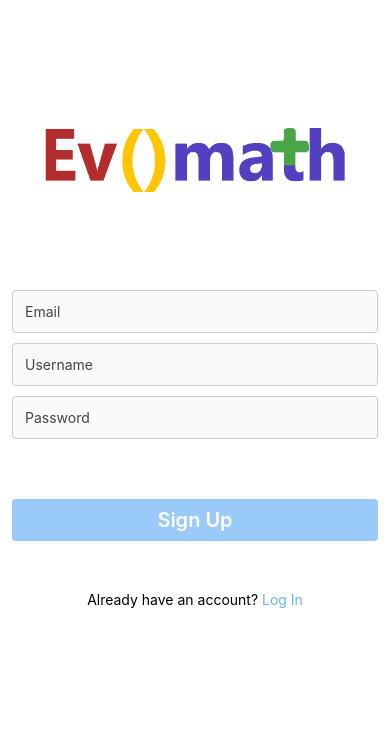
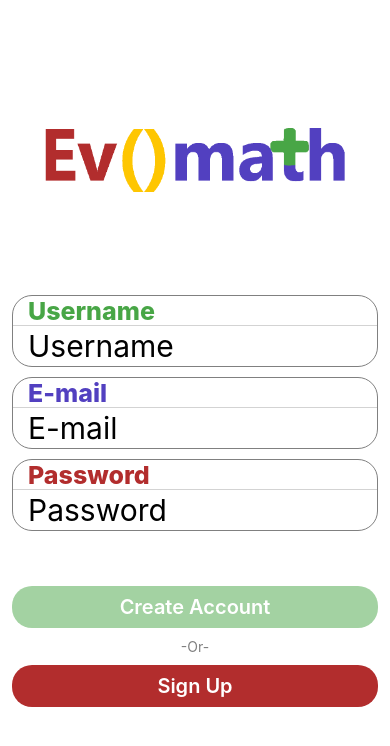
Before and after one commit to markosneiders/Evomath, a React Native app: screen /SignupScreen in a window 390 px wide. Shown: the top 746 px of the page. Built offline with nearby package versions, Linux system fonts and the light colour scheme; no server answers.

Commit message:
Log in/Sign up face lift

```diff
--- a/src/components/LoginForm/LoginForm.js
+++ b/src/components/LoginForm/LoginForm.js
@@ -13,6 +13,8 @@ import { firebase } from "../../firebase";
 import { Formik } from "formik";
 import * as Yup from "yup";
 import Validator from "email-validator";
+
+import TextIn from "../TextInput/TextIn"; //Self made text input component
 
 const LoginForm = ({ navigation }) => {
 	const LoginFormSchema = Yup.object().shape({
@@ -57,68 +59,55 @@ const LoginForm = ({ navigation }) => {
 			>
 				{({ handleChange, handleBlur, handleSubmit, values, isValid }) => (
 					<>
-            <View
-              style={[
-                styles.inputField,
-                {
-                  borderColor:
+						<TextIn
+							title="E-mail"
+							color="#5240C0"
+							text={values.email}
+							setText={handleChange("email")}
+							keyboardType={"email-address"}
+							secure={false}
+							caps={"none"}
+							borderColor={
 								values.email.length < 1 || Validator.validate(values.email)
-                      ? "#ccc"
-                      : "red",
-                },
-              ]}
-            >
-              <TextInput
-                placeholderTextColor="#444"
-                placeholder="Email"
-                autoCapitalize="none"
-                keyboardType="email-address"
-                textContentType="emailAddress"
-                // autoFocus={true}
-                onChangeText={handleChange("email")}
-                onBlur={handleBlur("email")}
-                value={values.email}
+									? "gray"
+									: "red"
+							}
 						/>
-            </View>
-            <View
-              style={[
-                styles.inputField,
-                {
-                  borderColor:
+
+						<TextIn
+							title="Password"
+							color="#B22D2D"
+							text={values.password}
+							setText={handleChange("password")}
+							keyboardType={"email-address"}
+							secure={true}
+							borderColor={
 								1 > values.password.length || values.password.length >= 6
-                      ? "#ccc"
-                      : "red",
-                },
-              ]}
-            >
-              <TextInput
-                placeholderTextColor="#444"
-                placeholder="Password"
-                autoCapitalize="none"
-                autoCorrect={false}
-                secureTextEntry={true}
-                textContentType="password"
-                onChangeText={handleChange("password")}
-                onBlur={handleBlur("password")}
-                value={values.password}
+									? "gray"
+									: "red"
+							}
 						/>
-            </View>
+
 						<View style={{ alignItems: "flex-end", marginBottom: 30 }}>
 							<Text style={{ color: "#6BB0F5" }}>Forgot password?</Text>
 						</View>
+						<View style={styles.buttonContainer}>
 							<Pressable
 								titleSize={20}
 								style={styles.button(isValid)}
 								onPress={handleSubmit}
 								disabled={!isValid}
 							>
-              <Text style={styles.buttonText}>Log in</Text>
+								<Text style={styles.buttonText}>Log In</Text>
 							</Pressable>
-
-            <View style={styles.signupContainer}>
-              <Text>Don't have an account? </Text>
-              <TouchableOpacity onPress={() => navigation.push("SignupScreen")}>
-                <Text style={{ color: "#6BB0F5" }}>Sign Up</Text>
+							<View style={{ paddingVertical: 10 }}>
+								<Text style={{ color: "gray" }}>-Or-</Text>
+							</View>
+							<TouchableOpacity
+								style={[styles.button(true), { backgroundColor: "#B22D2D" }]}
+								onPress={() => navigation.push("SignupScreen")}
+							>
+								<Text style={styles.buttonText}>Sign Up</Text>
 							</TouchableOpacity>
 						</View>
 					</>
@@ -141,22 +130,21 @@ const styles = StyleSheet.create({
 		borderWidth: 1,
 	},
 	button: (isValid) => ({
-    backgroundColor: isValid ? "#0096F6" : "#9ACAF7",
+		backgroundColor: isValid ? "rgba(72,166,70,1)" : "rgba(72,166,70,0.5)",
 		alignItems: "center",
 		justifyContent: "center",
 		minHeight: 42,
-    borderRadius: 4,
+		borderRadius: 20,
+		width: "100%",
 	}),
 	buttonText: {
 		fontWeight: "600",
 		color: "#fff",
 		fontSize: 20,
 	},
-  signupContainer: {
-    flexDirection: "row",
-    width: "100%",
-    justifyContent: "center",
-    marginTop: 50,
+	buttonContainer: {
+		alignItems: "center",
+		marginTop: 30,
 	},
 });
 
--- a/src/components/SignupForm/SignupForm.js
+++ b/src/components/SignupForm/SignupForm.js
@@ -13,7 +13,7 @@ import { Formik } from "formik";
 import * as Yup from "yup";
 import Validator from "email-validator";
 import { firebase, db } from "../../firebase";
-
+import TextIn from "../TextInput/TextIn";
 const SignupForm = ({ navigation }) => {
 	const SignupFormSchema = Yup.object().shape({
 		email: Yup.string().email().required("An email is required"),
@@ -60,86 +60,58 @@ const SignupForm = ({ navigation }) => {
 			>
 				{({ handleChange, handleBlur, handleSubmit, values, isValid }) => (
 					<>
-            <View
-              style={[
-                styles.inputField,
-                {
-                  borderColor:
+						<TextIn
+							title="Username"
+							color="#48A646"
+							text={values.username}
+							setText={handleChange("username")}
+							secure={false}
+						/>
+						<TextIn
+							title="E-mail"
+							color="#5240C0"
+							text={values.email}
+							setText={handleChange("email")}
+							keyboardType={"email-address"}
+							secure={false}
+							caps={"none"}
+							borderColor={
 								values.email.length < 1 || Validator.validate(values.email)
-                      ? "#ccc"
-                      : "red",
-                },
-              ]}
-            >
-              <TextInput
-                placeholderTextColor="#444"
-                placeholder="Email"
-                autoCapitalize="none"
-                keyboardType="email-address"
-                textContentType="emailAddress"
-                // autoFocus={true}
-                onChangeText={handleChange("email")}
-                onBlur={handleBlur("email")}
-                value={values.email}
+									? "gray"
+									: "red"
+							}
 						/>
-            </View>
-            <View
-              style={[
-                styles.inputField,
-                {
-                  borderColor:
-                    1 > values.username.length || values.username.length >= 2
-                      ? "#ccc"
-                      : "red",
-                },
-              ]}
-            >
-              <TextInput
-                placeholderTextColor="#444"
-                placeholder="Username"
-                autoCapitalize="none"
-                textContentType="username"
-                onChangeText={handleChange("username")}
-                onBlur={handleBlur("username")}
-                value={values.username}
+
+						<TextIn
+							title="Password"
+							color="#B22D2D"
+							text={values.password}
+							setText={handleChange("password")}
+							keyboardType={"email-address"}
+							secure={true}
+							borderColor={
+								1 > values.password.length || values.password.length >= 6
+									? "gray"
+									: "red"
+							}
 						/>
-            </View>
-            <View
-              style={[
-                styles.inputField,
-                {
-                  borderColor:
-                    1 > values.password.length || values.password.length >= 6
-                      ? "#ccc"
-                      : "red",
-                },
-              ]}
-            >
-              <TextInput
-                placeholderTextColor="#444"
-                placeholder="Password"
-                autoCapitalize="none"
-                autoCorrect={false}
-                secureTextEntry={true}
-                textContentType="password"
-                onChangeText={handleChange("password")}
-                onBlur={handleBlur("password")}
-                value={values.password}
-              />
-            </View>
+						<View style={styles.buttonContainer}>
 							<Pressable
 								titleSize={20}
 								style={styles.button(isValid)}
 								onPress={handleSubmit}
 								disabled={!isValid}
 							>
+								<Text style={styles.buttonText}>Create Account</Text>
+							</Pressable>
+							<View style={{ paddingVertical: 10 }}>
+								<Text style={{ color: "gray" }}>-Or-</Text>
+							</View>
+							<TouchableOpacity
+								style={[styles.button(true), { backgroundColor: "#B22D2D" }]}
+								onPress={() => navigation.push("SignupScreen")}
+							>
 								<Text style={styles.buttonText}>Sign Up</Text>
-            </Pressable>
-
-            <View style={styles.signupContainer}>
-              <Text>Already have an account? </Text>
-              <TouchableOpacity onPress={() => navigation.goBack()}>
-                <Text style={{ color: "#6BB0F5" }}>Log In</Text>
 							</TouchableOpacity>
 						</View>
 					</>
@@ -162,22 +134,20 @@ const styles = StyleSheet.create({
 		borderWidth: 1,
 	},
 	button: (isValid) => ({
-    backgroundColor: isValid ? "#0096F6" : "#9ACAF7",
+		backgroundColor: isValid ? "rgba(72,166,70,1)" : "rgba(72,166,70,0.5)",
 		alignItems: "center",
 		justifyContent: "center",
 		minHeight: 42,
-    borderRadius: 4,
-    marginTop: 50,
+		borderRadius: 20,
+		width: "100%",
 	}),
 	buttonText: {
 		fontWeight: "600",
 		color: "#fff",
 		fontSize: 20,
 	},
-  signupContainer: {
-    flexDirection: "row",
-    width: "100%",
-    justifyContent: "center",
+	buttonContainer: {
+		alignItems: "center",
 		marginTop: 50,
 	},
 });
--- a/src/components/TextInput/TextIn.js
+++ b/src/components/TextInput/TextIn.js
@@ -2,25 +2,33 @@ import React from "react";
 import { View, Text, StyleSheet, TextInput } from "react-native";
 function TextIn(props) {
 	return (
-		<View style={styles.mainView}>
+		<View style={[styles.mainView, { borderColor: props.borderColor }]}>
 			<View style={styles.header}>
 				<Text style={[styles.headerText, { color: props.color }]}>
 					{props.title}
 				</Text>
 			</View>
 			<View style={styles.body}>
-				<TextInput placeholder={props.title} style={styles.bodyText} />
+				<TextInput
+					placeholder={props.title}
+					value={props.text}
+					onChangeText={props.setText}
+					style={styles.bodyText}
+					keyboardType={props.keyboardType}
+					secureTextEntry={props.secure}
+					autoCapitalize={props.caps}
+				/>
 			</View>
 		</View>
 	);
 }
 const styles = StyleSheet.create({
 	mainView: {
-		borderWidth: 2,
+		borderWidth: 1.5,
 		borderRadius: 20,
 		borderColor: "gray",
-		width: "85%",
 		marginVertical: 5,
+		width: "100%",
 	},
 	headerText: {
 		fontSize: 25,
@@ -29,7 +37,7 @@ const styles = StyleSheet.create({
 	header: {
 		alignItems: "flex-start",
 		justifyContent: "center",
-		borderBottomWidth: 2,
+		borderBottomWidth: 1,
 		borderColor: "lightgray",
 		paddingHorizontal: 15,
 		height: 30,
@@ -40,7 +48,7 @@ const styles = StyleSheet.create({
 		justifyContent: "center",
 	},
 	bodyText: {
-		fontSize: 35,
+		fontSize: 30,
 		color: "black",
 	},
 });
--- a/src/screens/AccountScreen.js
+++ b/src/screens/AccountScreen.js
@@ -5,6 +5,7 @@ import {
 	Text,
 	TouchableOpacity,
 	SafeAreaView,
+	Button,
 } from "react-native";
 import * as ImagePicker from "expo-image-picker";
 import { firebase, db } from "../firebase";
@@ -15,6 +16,7 @@ import TextIn from "../components/TextInput/TextIn";
 
 function AccountScreen({ navigation }) {
 	const [pic, setpic] = useState(".//");
+	const [test, setTest] = useState("Walter Fitzroy");
 	// const [currentLoggedInUser, setCurrentLoggedInUser] = useState(null);
 
 	// const getUsername = () => {
@@ -70,8 +72,17 @@ function AccountScreen({ navigation }) {
 	};
 	return (
 		<SafeAreaView style={styles.container}>
-			<TextIn title="E-mail" color="#5240C0" />
+			<TextIn
+				title="E-mail"
+				color="#5240C0"
+				text={test}
+				setText={setTest}
+				keyboardType={"email-address"}
+				secure={false}
+			/>
 			<TextIn title="Password" color="#B22D2D" />
+			<Text>{test}</Text>
+			<Button title="Sign out" onPress={() => handleSignout()} />
 		</SafeAreaView>
 	);
 }
@@ -81,6 +92,7 @@ const styles = StyleSheet.create({
 		flex: 1,
 		alignItems: "center",
 		justifyContent: "center",
+		marginHorizontal: 20,
 	},
 });
 
```
Also changed, not shown: src/routes/AuthNavigation.js (indentation only). Lines whose indentation alone changed are shown as unchanged.
